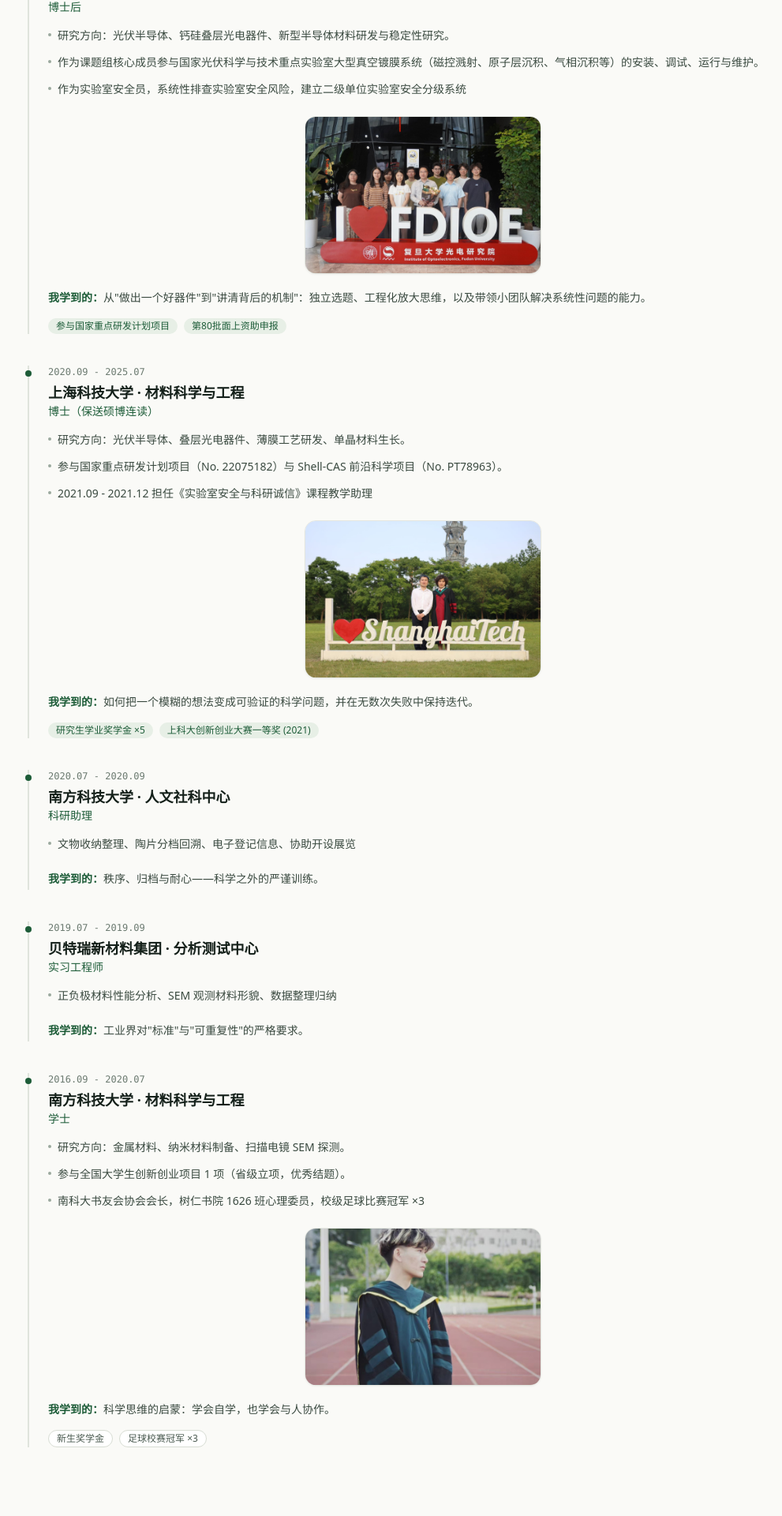
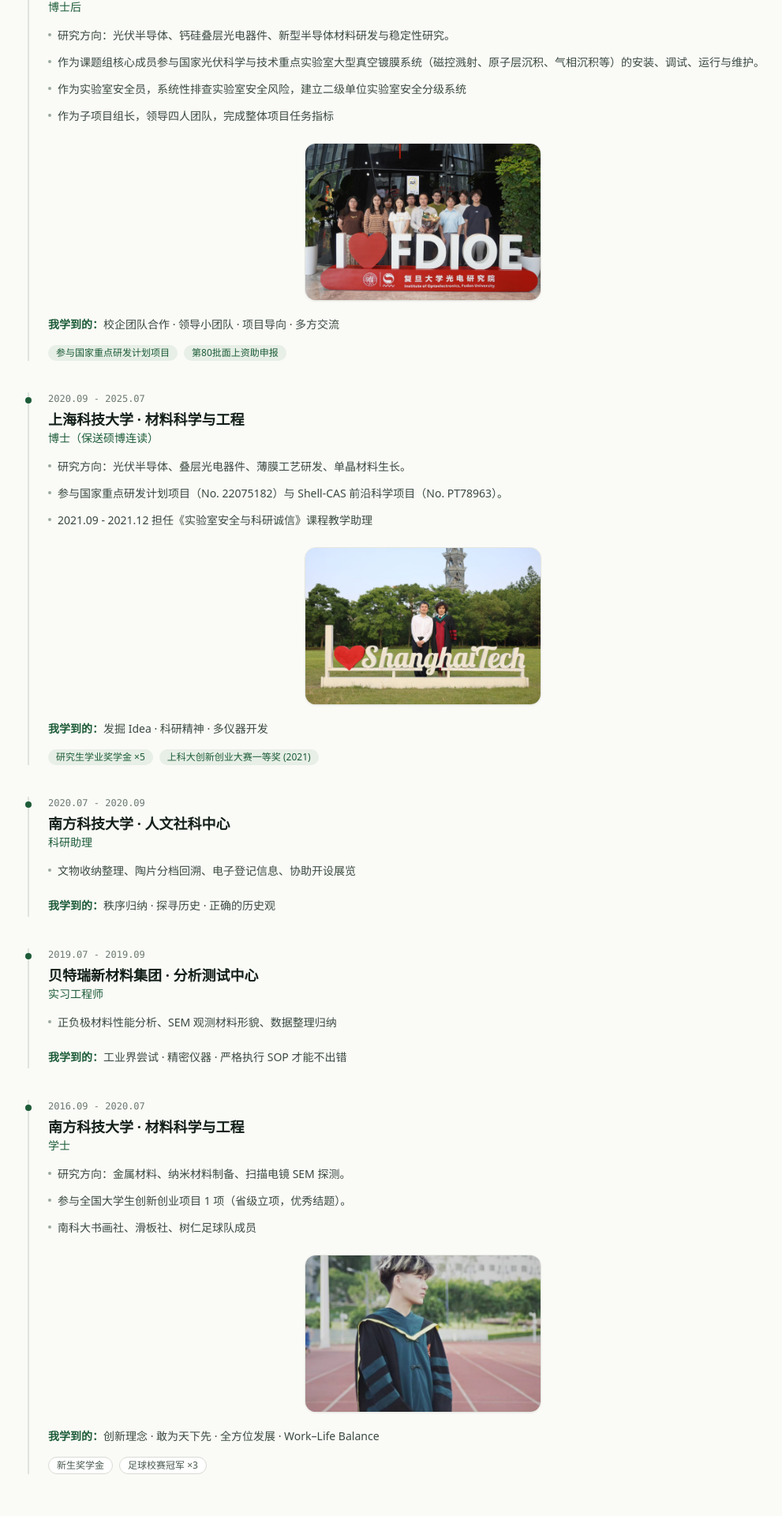
Before and after one commit to Miaodh1998/Miaodh1998.github.io, a React (Vite) app: page / in a window 1280 px wide. Shown: the part 1937-3857 px from the top of the page at 79% size, without its empty margins (117-1108 px from the left). Built offline with nearby package versions, Linux system fonts and the light colour scheme.

Commit message:
revise learn items per owner, update clubs, add Fudan team-lead point

```diff
--- a/src/sections/Experience.tsx
+++ b/src/sections/Experience.tsx
@@ -22,8 +22,9 @@ const entries: Entry[] = [
       '研究方向：光伏半导体、钙硅叠层光电器件、新型半导体材料研发与稳定性研究。',
       '作为课题组核心成员参与国家光伏科学与技术重点实验室大型真空镀膜系统（磁控溅射、原子层沉积、气相沉积等）的安装、调试、运行与维护。',
       '作为实验室安全员，系统性排查实验室安全风险，建立二级单位实验室安全分级系统',
+      '作为子项目组长，领导四人团队，完成整体项目任务指标',
     ],
-    learn: '从"做出一个好器件"到"讲清背后的机制"：独立选题、工程化放大思维，以及带领小团队解决系统性问题的能力。',
+    learn: '校企团队合作 · 领导小团队 · 项目导向 · 多方交流',
     img: imgGroup,
     badges: [{ text: '参与国家重点研发计划项目', accent: true }, { text: '第80批面上资助申报', accent: true }],
   },
@@ -36,7 +37,7 @@ const entries: Entry[] = [
       '参与国家重点研发计划项目（No. 22075182）与 Shell-CAS 前沿科学项目（No. PT78963）。',
       '2021.09 - 2021.12 担任《实验室安全与科研诚信》课程教学助理',
     ],
-    learn: '如何把一个模糊的想法变成可验证的科学问题，并在无数次失败中保持迭代。',
+    learn: '发掘 Idea · 科研精神 · 多仪器开发',
     img: imgPhd,
     badges: [
       { text: '研究生学业奖学金 ×5', accent: true },
@@ -48,14 +49,14 @@ const entries: Entry[] = [
     org: '南方科技大学 · 人文社科中心',
     role: '科研助理',
     points: ['文物收纳整理、陶片分档回溯、电子登记信息、协助开设展览'],
-    learn: '秩序、归档与耐心——科学之外的严谨训练。',
+    learn: '秩序归纳 · 探寻历史 · 正确的历史观',
   },
   {
     period: '2019.07 - 2019.09',
     org: '贝特瑞新材料集团 · 分析测试中心',
     role: '实习工程师',
     points: ['正负极材料性能分析、SEM 观测材料形貌、数据整理归纳'],
-    learn: '工业界对"标准"与"可重复性"的严格要求。',
+    learn: '工业界尝试 · 精密仪器 · 严格执行 SOP 才能不出错',
   },
   {
     period: '2016.09 - 2020.07',
@@ -64,9 +65,9 @@ const entries: Entry[] = [
     points: [
       '研究方向：金属材料、纳米材料制备、扫描电镜 SEM 探测。',
       '参与全国大学生创新创业项目 1 项（省级立项，优秀结题）。',
-      '南科大书友会协会会长，树仁书院 1626 班心理委员，校级足球比赛冠军 ×3',
+      '南科大书画社、滑板社、树仁足球队成员',
     ],
-    learn: '科学思维的启蒙：学会自学，也学会与人协作。',
+    learn: '创新理念 · 敢为天下先 · 全方位发展 · Work–Life Balance',
     img: imgBachelor,
     badges: [{ text: '新生奖学金' }, { text: '足球校赛冠军 ×3' }],
   },
--- a/src/sections/en/ExperienceEn.tsx
+++ b/src/sections/en/ExperienceEn.tsx
@@ -22,8 +22,9 @@ const entries: Entry[] = [
       'Research: photovoltaic semiconductors, perovskite–silicon tandem devices, novel semiconductor materials, and operational stability.',
       'Core member of the group at the State Key Laboratory of Photovoltaic Science and Technology: installation, commissioning, operation, and maintenance of large vacuum coating systems (magnetron sputtering, ALD, and vapor deposition).',
       'Laboratory safety officer: systematic risk inspection and a tiered laboratory-safety system established for the secondary unit',
+      'Led a four-person team as a subgroup leader, delivering the overall project targets',
     ],
-    learn: 'From making a good device to explaining the mechanism behind it — independent research design, engineering scale-up thinking, and leading small teams on systematic problems.',
+    learn: 'University–industry teamwork · Small-team leadership · Project-driven · Multi-party communication',
     img: imgGroup,
     badges: [
       { text: 'National Key R&D Program participant', accent: true },
@@ -39,7 +40,7 @@ const entries: Entry[] = [
       'Participated in a State Key Research Project of the Ministry of Science and Technology (No. 22075182) and the Shell–CAS Frontier Sciences Program (No. PT78963).',
       'Teaching assistant for Laboratory Safety and Research Integrity (2021.09 - 2021.12)',
     ],
-    learn: 'Turning a vague idea into a testable scientific question — and iterating through countless failures.',
+    learn: 'Spotting ideas · Scientific spirit · Multi-instrument development',
     img: imgPhd,
     badges: [
       { text: 'Graduate Academic Scholarship ×5', accent: true },
@@ -51,14 +52,14 @@ const entries: Entry[] = [
     org: 'SUSTech · Center for Social Sciences',
     role: 'Research Assistant',
     points: ['Artifact archiving, pottery shard cataloging and dating, digital registration, and exhibition support'],
-    learn: 'Order, documentation, and patience — rigor training beyond science.',
+    learn: 'Order & organization · Exploring history · A sound view of history',
   },
   {
     period: '2019.07 - 2019.09',
     org: 'BTR New Material Group · Analysis & Testing Center',
     role: 'Intern Engineer',
     points: ['Performance analysis of cathode/anode materials, SEM imaging, and data curation'],
-    learn: "The industry's strict standards for quality and reproducibility.",
+    learn: 'First taste of industry · Precision instruments · Strict SOP compliance',
   },
   {
     period: '2016.09 - 2020.07',
@@ -67,9 +68,9 @@ const entries: Entry[] = [
     points: [
       'Research: metallic materials, nanomaterials preparation, and SEM characterization.',
       'Completed a National Undergraduate Innovation & Entrepreneurship project (provincial funding, concluded with excellence).',
-      'President of the SUSTech Book Club; peer counselor of Class 1626, Shuren College; 3× university football champion',
+      'Member of the Calligraphy & Painting Club, Skateboarding Club, and Shuren Football Team',
     ],
-    learn: 'The beginning of scientific thinking — learning how to learn, and how to work with people.',
+    learn: 'Innovation mindset · Dare to be first · All-round development · Work–life balance',
     img: imgBachelor,
     badges: [{ text: 'Freshman Scholarship' }, { text: '3× Football Champion' }],
   },
```
